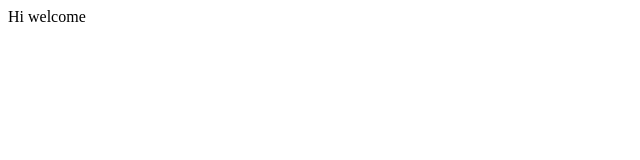
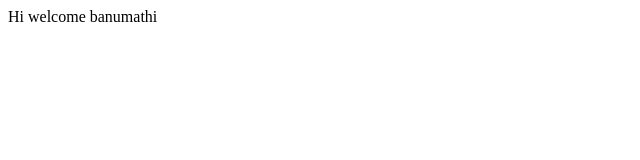
Before and after one commit to banumathi15/web_hook, a plain HTML site: page index.html in a window 1280 px wide. Shown: the full height of the page, 0-640 px from the left. Drawn offline with Linux system fonts and the light colour scheme.

Commit message:
Update index.html
add name

```diff
--- a/index.html
+++ b/index.html
@@ -7,6 +7,6 @@
     <title>Document</title>
 </head>
 <body>
-    Hi welcome
+    Hi welcome banumathi
 </body>
 </html>
```
